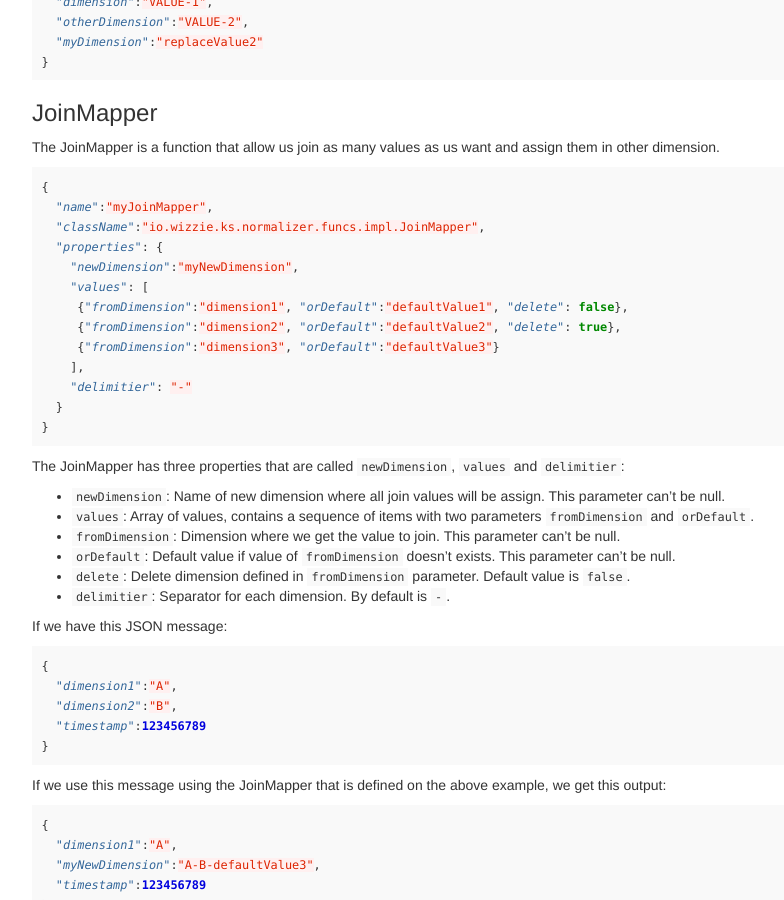
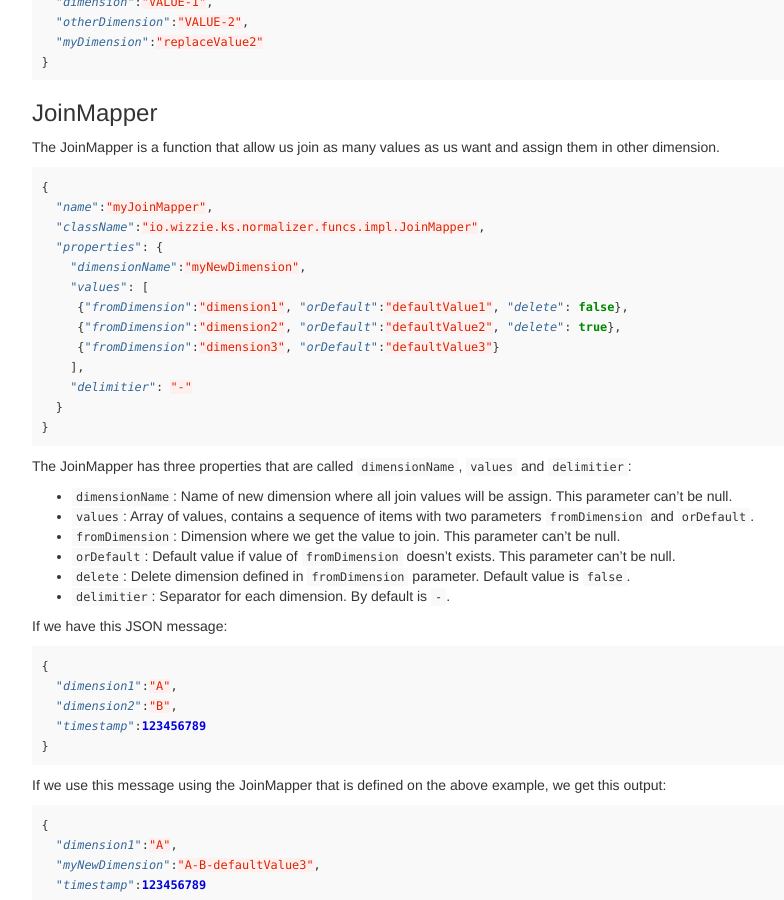
Before and after one commit to andresgomezfrr/normalizer, a Jekyll site: the page built from docs/_posts/2017-02-14-mapper-functions.md, in a window 1280 px wide and 900 px high, scrolled down 2830 px. Shown: the whole window, without its empty margins (233-1017 px from the left). Built offline with Jekyll 4.4.1, drawn with Linux system fonts in a browser that asks for light colours.

Commit message:
WIZZIE-1075 Improve normalizer JoinMapper

````diff
--- a/docs/_posts/2017-02-14-mapper-functions.md
+++ b/docs/_posts/2017-02-14-mapper-functions.md
@@ -172,7 +172,7 @@ The JoinMapper is a function that allow us join as many values as us want and as
   "name":"myJoinMapper",
   "className":"io.wizzie.ks.normalizer.funcs.impl.JoinMapper",
   "properties": {
-    "newDimension":"myNewDimension",
+    "dimensionName":"myNewDimension",
     "values": [
      {"fromDimension":"dimension1", "orDefault":"defaultValue1", "delete": false},
      {"fromDimension":"dimension2", "orDefault":"defaultValue2", "delete": true},
@@ -183,9 +183,9 @@ The JoinMapper is a function that allow us join as many values as us want and as
 }
 ```
 
-The JoinMapper has three properties that are called `newDimension`, `values` and `delimitier`:
+The JoinMapper has three properties that are called `dimensionName`, `values` and `delimitier`:
 
-* `newDimension`: Name of new dimension where all join values will be assign. This parameter can't be null.
+* `dimensionName`: Name of new dimension where all join values will be assign. This parameter can't be null.
 * `values`: Array of values, contains a sequence of items with two parameters `fromDimension` and `orDefault`.
  * `fromDimension`: Dimension where we get the value to join. This parameter can't be null.
  * `orDefault`: Default value if value of `fromDimension` doesn't exists. This parameter can't be null.
````
Also changed, not shown: 1 other file.
